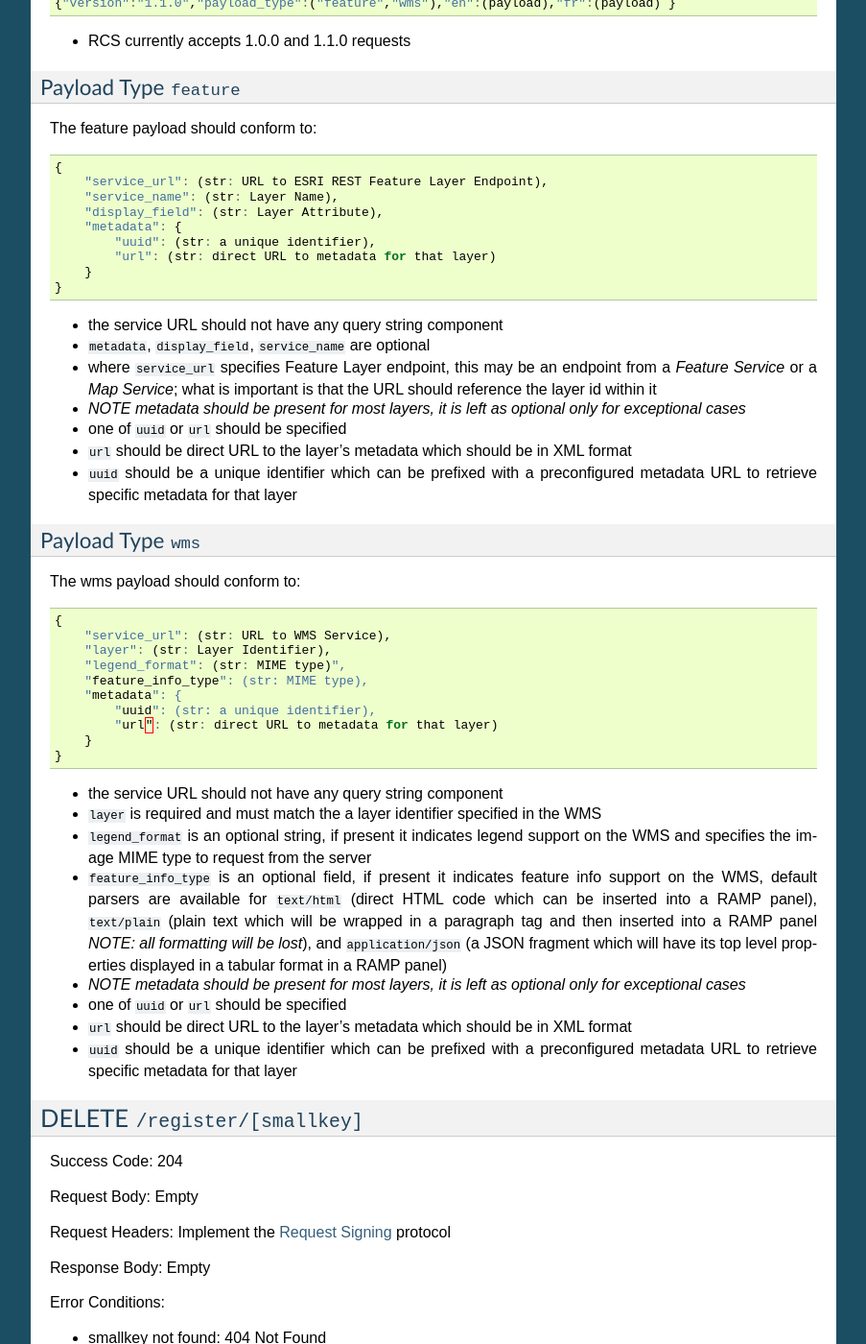
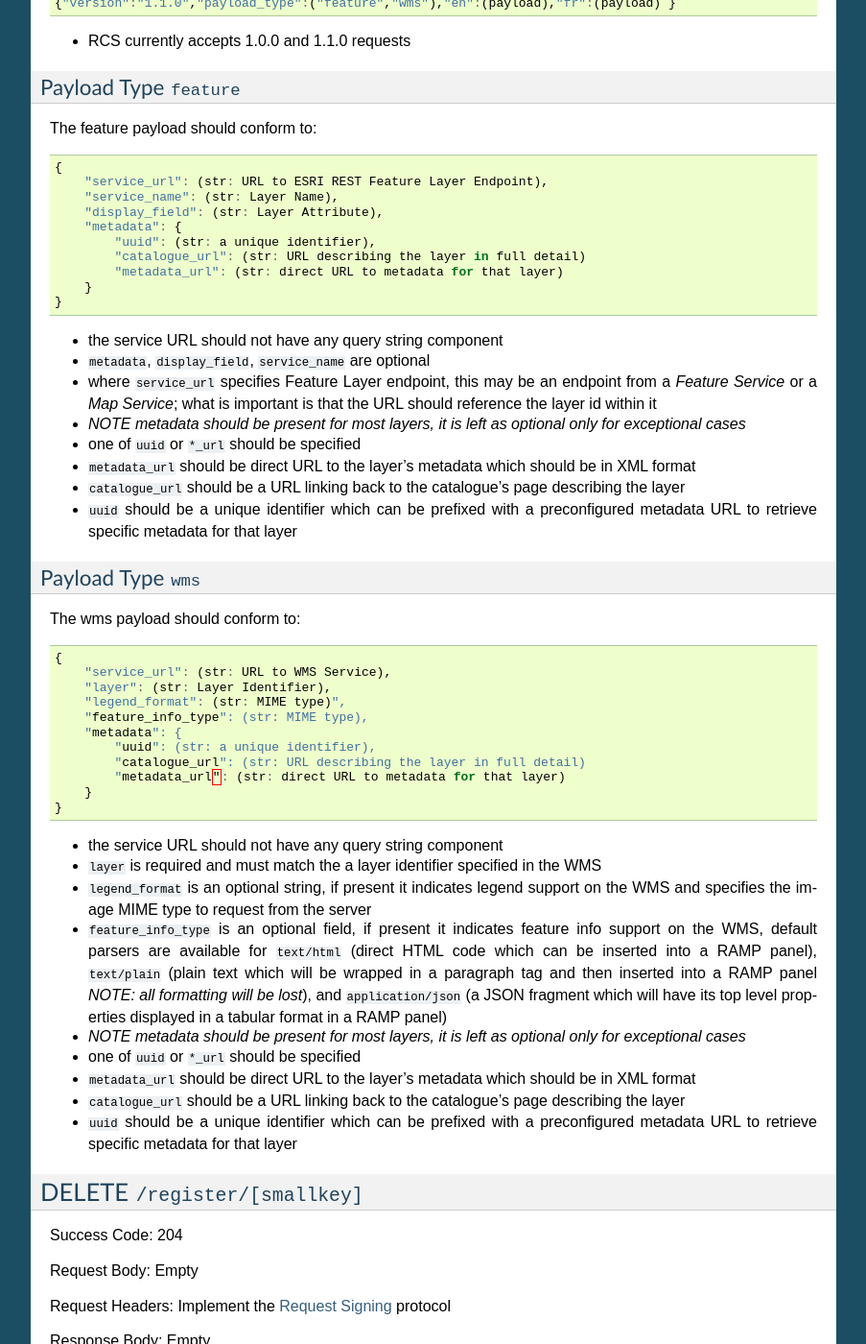
Before and after one commit to fgpv-vpgf/rcs, a Sphinx documentation site: the page built from docs/service/contract.rst, in a window 1280 px wide and 1400 px high, scrolled down 1263 px. Shown: the whole window at 96% size, without its empty margins (198-1101 px from the left). Built offline with Sphinx 7.4.7, drawn with Linux system fonts in a browser that asks for light colours; pages that are not in the unit, such as notebooks, are missing from menus.

Commit message:
update contract with catalogue_url

```diff
--- a/docs/service/contract.rst
+++ b/docs/service/contract.rst
@@ -89,7 +89,8 @@ The feature payload should conform to:
         "display_field": (str: Layer Attribute),
         "metadata": {
             "uuid": (str: a unique identifier),
-            "url": (str: direct URL to metadata for that layer)
+            "catalogue_url": (str: URL describing the layer in full detail)
+            "metadata_url": (str: direct URL to metadata for that layer)
         }
     }
 
@@ -100,8 +101,9 @@ The feature payload should conform to:
   that the URL should reference the layer id within it
 - *NOTE metadata should be present for most layers, it is left as optional
   only for exceptional cases*
-- one of ``uuid`` or ``url`` should be specified
-- ``url`` should be direct URL to the layer's metadata which should be in XML format
+- one of ``uuid`` or ``*_url`` should be specified
+- ``metadata_url`` should be direct URL to the layer's metadata which should be in XML format
+- ``catalogue_url`` should be a URL linking back to the catalogue's page describing the layer
 - ``uuid`` should be a unique identifier which can be prefixed with a
   preconfigured metadata URL to retrieve specific metadata for that layer
 
@@ -119,7 +121,8 @@ The wms payload should conform to:
         "feature_info_type": (str: MIME type),
         "metadata": {
             "uuid": (str: a unique identifier),
-            "url": (str: direct URL to metadata for that layer)
+            "catalogue_url": (str: URL describing the layer in full detail)
+            "metadata_url": (str: direct URL to metadata for that layer)
         }
     }
 
@@ -130,8 +133,9 @@ The wms payload should conform to:
 - ``feature_info_type`` is an optional field, if present it indicates feature info support on the WMS, default parsers are available for ``text/html`` (direct HTML code which can be inserted into a RAMP panel), ``text/plain`` (plain text which will be wrapped in a paragraph tag and then inserted into a RAMP panel *NOTE: all formatting will be lost*), and ``application/json`` (a JSON fragment which will have its top level properties displayed in a tabular format in a RAMP panel)
 - *NOTE metadata should be present for most layers, it is left as optional
   only for exceptional cases*
-- one of ``uuid`` or ``url`` should be specified
-- ``url`` should be direct URL to the layer's metadata which should be in XML format
+- one of ``uuid`` or ``*_url`` should be specified
+- ``metadata_url`` should be direct URL to the layer's metadata which should be in XML format
+- ``catalogue_url`` should be a URL linking back to the catalogue's page describing the layer
 - ``uuid`` should be a unique identifier which can be prefixed with a
   preconfigured metadata URL to retrieve specific metadata for that layer
 
```
